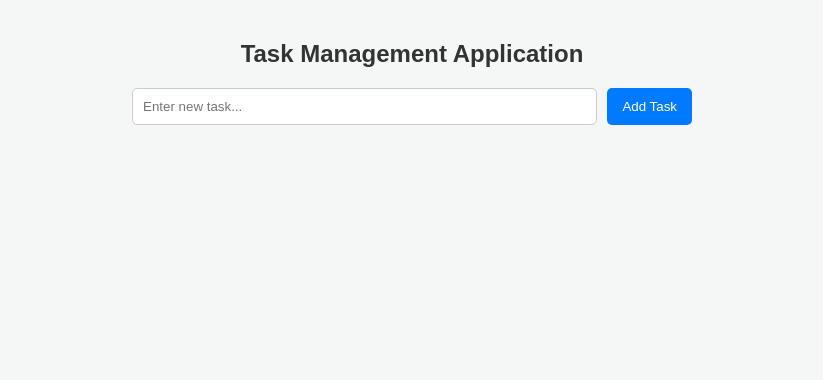
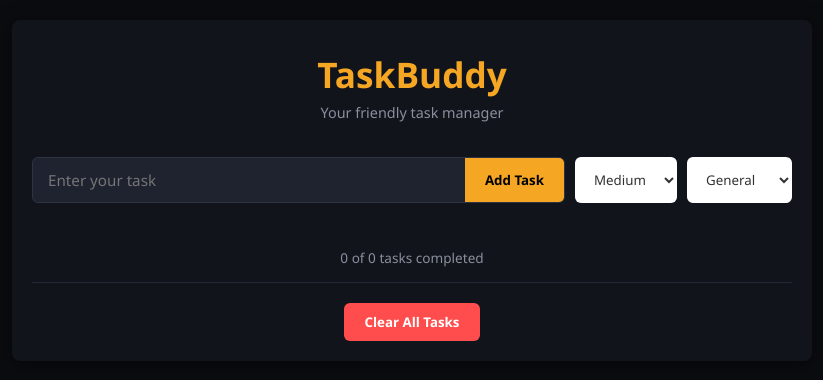
Before and after one commit to aryanraj258/task-management-app, a website: page public/index.html in a window 1280 px wide. Shown: the whole page, without its empty margins (228-1051 px from the left). Drawn offline with Linux system fonts and the light colour scheme; no server answers.

Commit message:
TaskBuddy dark theme completed

```diff
--- a/public/index.html
+++ b/public/index.html
@@ -3,29 +3,75 @@
 <head>
   <meta charset="UTF-8">
   <meta name="viewport" content="width=device-width, initial-scale=1.0">
-  <title>Task Management App</title>
+  <title>TaskBuddy - Task Manager</title>
   <style>
-    * { box-sizing: border-box; font-family: Arial, sans-serif; }
-    body { background: #f4f7f6; padding: 20px; max-width: 600px; margin: auto; }
-    h2 { color: #333; text-align: center; }
-    .input-group { display: flex; gap: 10px; margin-bottom: 20px; }
-    input { flex: 1; padding: 10px; border: 1px solid #ccc; border-radius: 5px; }
-    button { padding: 10px 15px; background: #007bff; color: white; border: none; border-radius: 5px; cursor: pointer; }
-    ul { list-style: none; padding: 0; }
-    li { background: white; padding: 12px; margin-bottom: 10px; border-radius: 5px; display: flex; justify-content: space-between; align-items: center; box-shadow: 0 2px 4px rgba(0,0,0,0.1); }
-    .completed { text-decoration: line-through; color: #888; }
-    .btn-delete { background: #dc3545; margin-left: 5px; }
+    * { box-sizing: border-box; margin: 0; padding: 0; font-family: 'Segoe UI', Tahoma, Geneva, Verdana, sans-serif; }
+    body { background-color: #0b0c10; color: #ffffff; padding: 20px; display: flex; justify-content: center; }
+    .container { width: 100%; max-width: 800px; background: #12141c; border-radius: 8px; padding: 20px; box-shadow: 0 4px 20px rgba(0,0,0,0.5); }
+
+    .header { text-align: center; margin-bottom: 25px; padding: 10px; }
+    .header h1 { color: #f5a623; font-size: 2.2rem; font-weight: bold; }
+    .header p { color: #8a8f9e; font-size: 0.9rem; margin-top: 5px; }
+
+    .input-section { display: flex; gap: 10px; margin-bottom: 25px; flex-wrap: wrap; }
+    .input-group { flex: 1; display: flex; background: #1f2330; border-radius: 6px; overflow: hidden; border: 1px solid #2d3245; }
+    input[type="text"] { flex: 1; background: transparent; border: none; padding: 12px 15px; color: #fff; outline: none; font-size: 0.95rem; }
+    .btn-add { background: #f5a623; color: #000; border: none; padding: 0 20px; font-weight: bold; cursor: pointer; transition: 0.2s; }
+    .btn-add:hover { background: #e0951b; }
+
+    select { background: #ffffff; color: #333; border: none; padding: 10px 15px; border-radius: 6px; font-weight: 500; cursor: pointer; outline: none; }
+
+    .task-list { display: flex; flex-direction: column; gap: 12px; margin-bottom: 20px; }
+    .task-card { background: #1a1d28; border: 1px solid #282c3d; padding: 15px 20px; border-radius: 6px; display: flex; justify-content: space-between; align-items: center; }
+    .task-title { font-size: 0.95rem; color: #e1e4ed; }
+    .task-title.completed { text-decoration: line-through; color: #6c7283; }
+
+    .task-actions { display: flex; gap: 15px; }
+    .btn-action { background: transparent; border: none; color: #f5a623; cursor: pointer; font-size: 0.9rem; font-weight: 500; }
+    .btn-action:hover { text-decoration: underline; }
+
+    .counter { text-align: center; color: #8a8f9e; font-size: 0.85rem; margin: 15px 0; }
+    hr { border: 0; height: 1px; background: #232736; margin-bottom: 20px; }
+
+    .footer-action { display: flex; justify-content: center; }
+    .btn-clear { background: #ff4d4d; color: white; border: none; padding: 10px 20px; border-radius: 6px; font-weight: bold; cursor: pointer; transition: 0.2s; }
+    .btn-clear:hover { background: #e63939; }
   </style>
 </head>
 <body>
 
-  <h2>Task Management Application</h2>
-  <div class="input-group">
-    <input type="text" id="taskInput" placeholder="Enter new task...">
-    <button onclick="addTask()">Add Task</button>
+  <div class="container">
+    <div class="header">
+      <h1>TaskBuddy</h1>
+      <p>Your friendly task manager</p>
+    </div>
+
+    <div class="input-section">
+      <div class="input-group">
+        <input type="text" id="taskInput" placeholder="Enter your task" required>
+        <button class="btn-add" onclick="addTask()">Add Task</button>
+      </div>
+      <select id="prioritySelect">
+        <option value="Medium">Medium</option>
+        <option value="High">High</option>
+        <option value="Low">Low</option>
+      </select>
+      <select id="categorySelect">
+        <option value="General">General</option>
+        <option value="Work">Work</option>
+        <option value="Personal">Personal</option>
+      </select>
+    </div>
+
+    <div class="task-list" id="taskList"></div>
+
+    <div class="counter" id="taskCounter">0 of 0 tasks completed</div>
+    <hr>
+
+    <div class="footer-action">
+      <button class="btn-clear" onclick="clearAllTasks()">Clear All Tasks</button>
+    </div>
   </div>
-
-  <ul id="taskList"></ul>
 
   <script>
     async function fetchTasks() {
@@ -33,27 +79,48 @@
       const tasks = await res.json();
       const list = document.getElementById('taskList');
       list.innerHTML = '';
+
+      let completedCount = 0;
+
       tasks.forEach(task => {
-        const li = document.createElement('li');
-        li.innerHTML = `
-          <span class="${task.status === 'Completed' ? 'completed' : ''}">${task.title}</span>
-          <div>
-            <button onclick="toggleTask(${task.id})">${task.status === 'Pending' ? 'Done' : 'Undo'}</button>
-            <button class="btn-delete" onclick="deleteTask(${task.id})">Delete</button>
+        if (task.status === 'Completed') completedCount++;
+
+        const card = document.createElement('div');
+        card.className = 'task-card';
+        card.innerHTML = `
+          <span class="task-title ${task.status === 'Completed' ? 'completed' : ''}">
+            ${task.title} (${task.priority || 'Medium'}, ${task.category || 'General'})
+          </span>
+          <div class="task-actions">
+            <button class="btn-action" onclick="toggleTask(${task.id})">
+              ${task.status === 'Completed' ? 'Undo' : 'Complete'}
+            </button>
+            <button class="btn-action" onclick="deleteTask(${task.id})">Delete</button>
           </div>
         `;
-        list.appendChild(li);
+        list.appendChild(card);
       });
+
+      document.getElementById('taskCounter').innerText = `${completedCount} of ${tasks.length} tasks completed`;
     }
 
     async function addTask() {
       const input = document.getElementById('taskInput');
+      const priority = document.getElementById('prioritySelect').value;
+      const category = document.getElementById('categorySelect').value;
+
       if (!input.value.trim()) return;
+
       await fetch('/api/tasks', {
         method: 'POST',
         headers: { 'Content-Type': 'application/json' },
-        body: JSON.stringify({ title: input.value })
+        body: JSON.stringify({
+          title: input.value,
+          priority: priority,
+          category: category
+        })
       });
+
       input.value = '';
       fetchTasks();
     }
@@ -68,7 +135,17 @@
       fetchTasks();
     }
 
+    async function clearAllTasks() {
+      const res = await fetch('/api/tasks');
+      const tasks = await res.json();
+      for (let task of tasks) {
+        await fetch(`/api/tasks/${task.id}`, { method: 'DELETE' });
+      }
+      fetchTasks();
+    }
+
     fetchTasks();
   </script>
+
 </body>
 </html>
```
